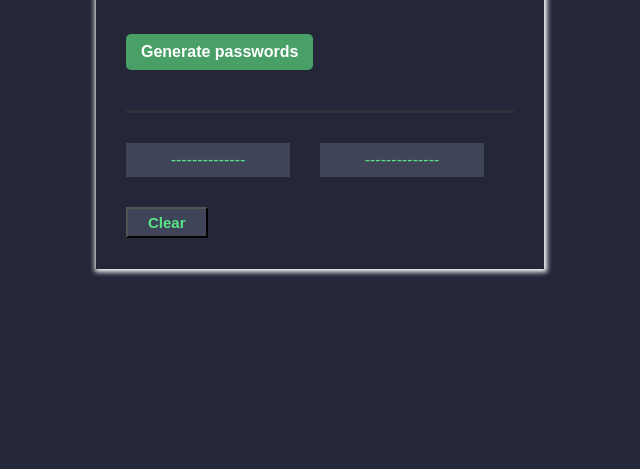
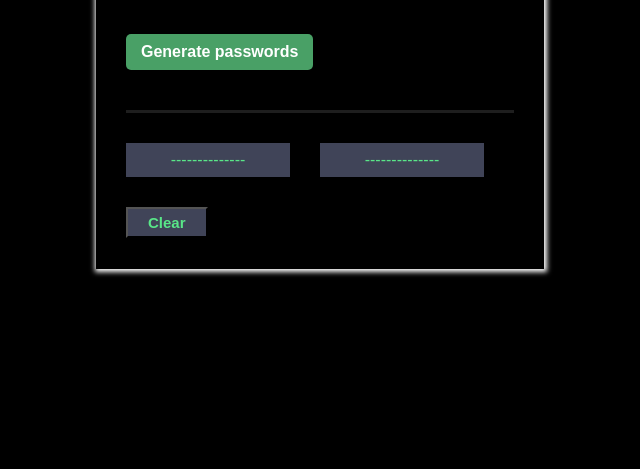
Before and after one commit to YohannesM-hub/password-generator, a plain HTML site: page index.html in a window 1280 px wide. Shown: the part 331-800 px from the top of the page, without its empty margins (320-960 px from the left). Drawn offline with Linux system fonts and the light colour scheme.

Commit message:
Update style.css

```diff
--- a/style.css
+++ b/style.css
@@ -2,7 +2,7 @@ body{
     margin: 0;
     padding: 0;
     color: white;
-    background-color: rgb(36, 39, 56);
+    background-color: rgb(0, 0, 0);
     display: flex;
     align-items: center;
     height: 100vh;
@@ -77,4 +77,5 @@ body{
     color: white;
     background-color: rgb(64, 68, 88);
     color: rgb(89, 230, 136);
+
 }
```
